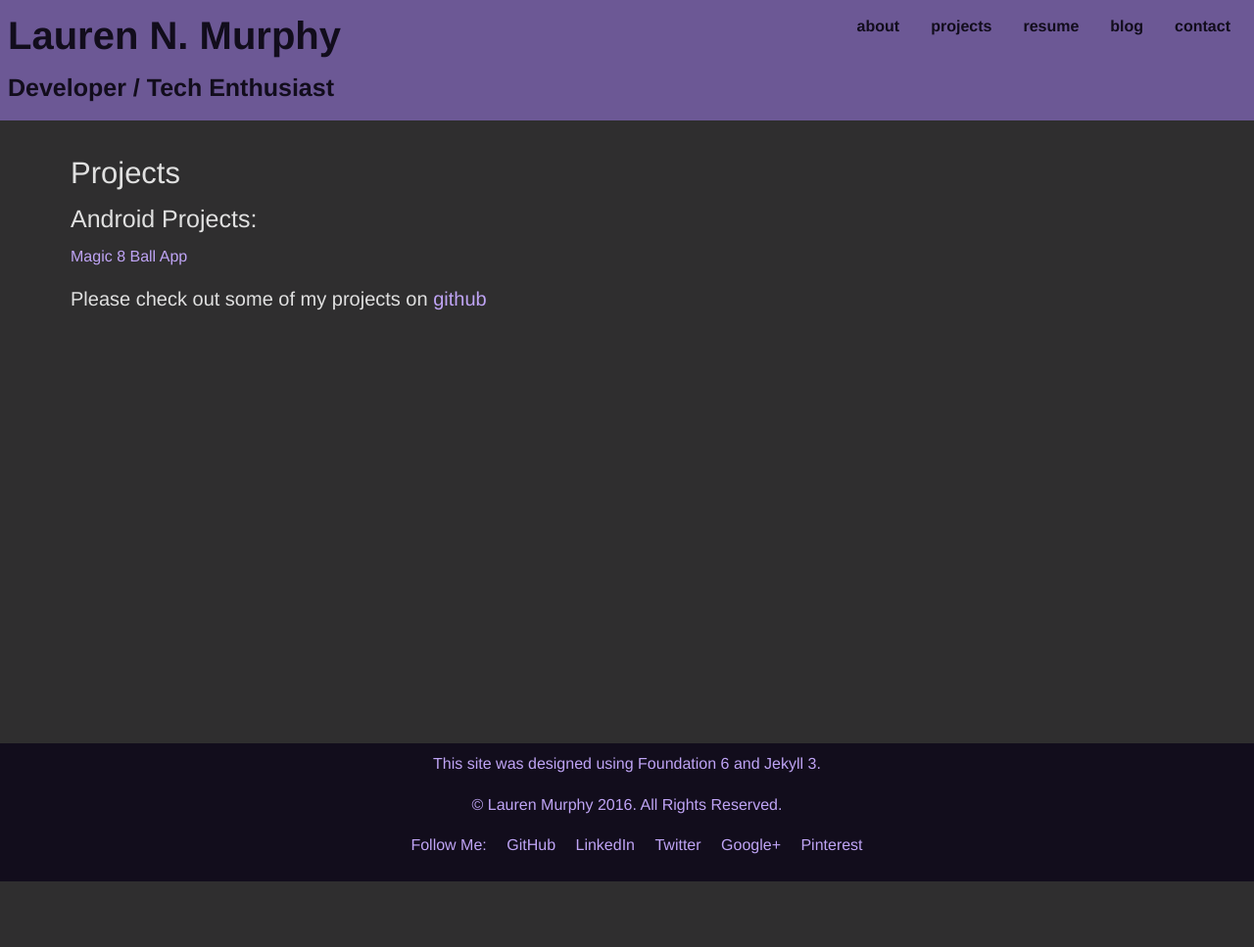
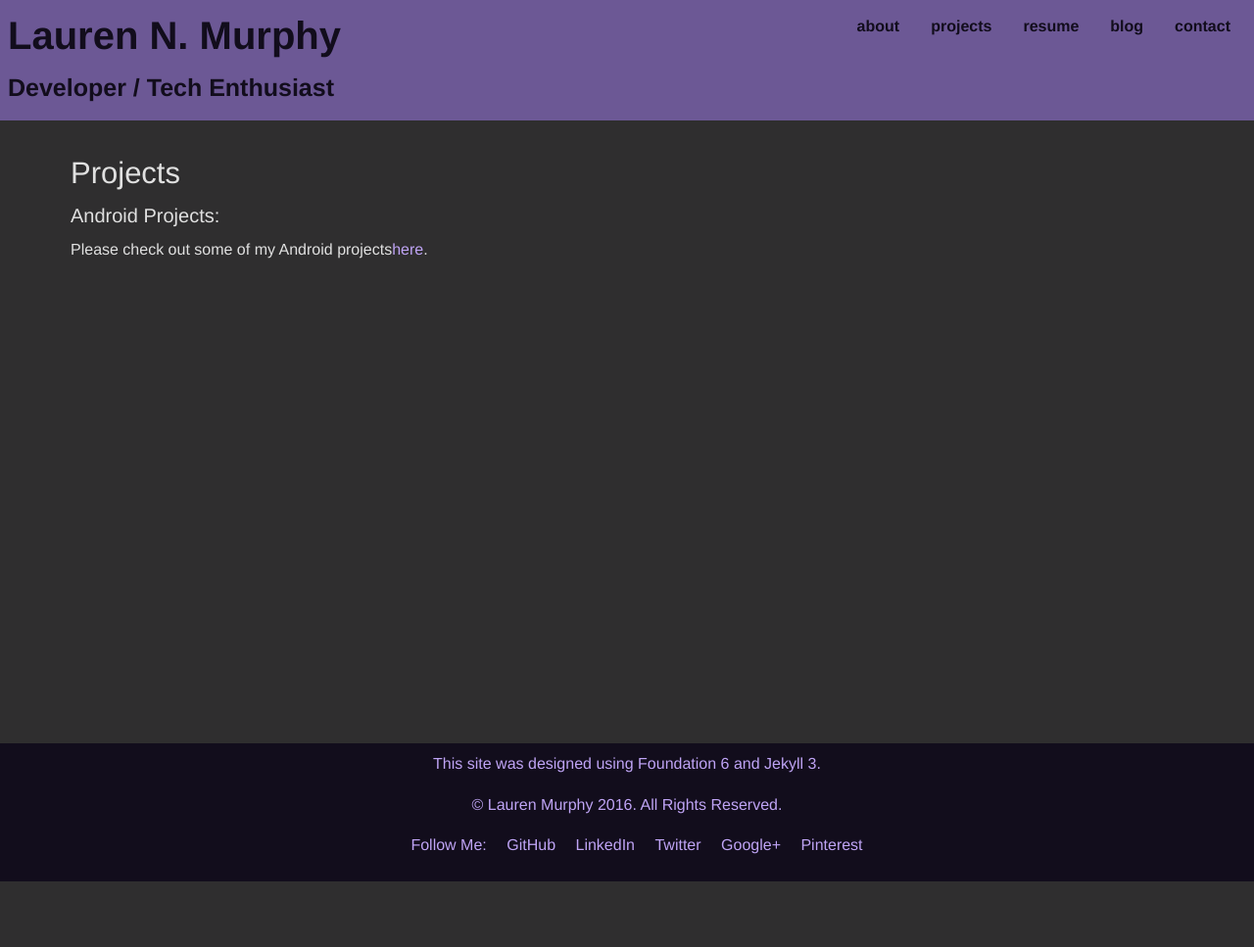
Before and after one commit to laurennor/laurennor.github.io, a Jekyll site: the page built from projects/index.html, in a window 1280 px wide. Shown: the whole page at 98% size. Built offline with Jekyll 4.4.1, drawn with Linux system fonts in a browser that asks for light colours; after the commit the page ends 924 px from its top, so only the background shows below that.

Commit message:
update project link

```diff
--- a/projects/index.html
+++ b/projects/index.html
@@ -6,11 +6,8 @@ title: Lauren Murphy | Projects
   <div id="container">
     <section id="projects">
       <h3>Projects</h3>
-
-        <h4>Android Projects:</h4>
-          <p><a href="https://github.com/laurennor/magic-eight-ball">Magic 8 Ball App</a></p>
-
-        <h5>Please check out some of my projects on <a href="https://github.com/laurennor">github</a></h5>
+        <h5>Android Projects:</h5>
+          <p>Please check out some of my Android projects<a href="https://github.com/laurennor/android-projects">here</a>.</p>
     </section>
   </div>
 </main>
```
